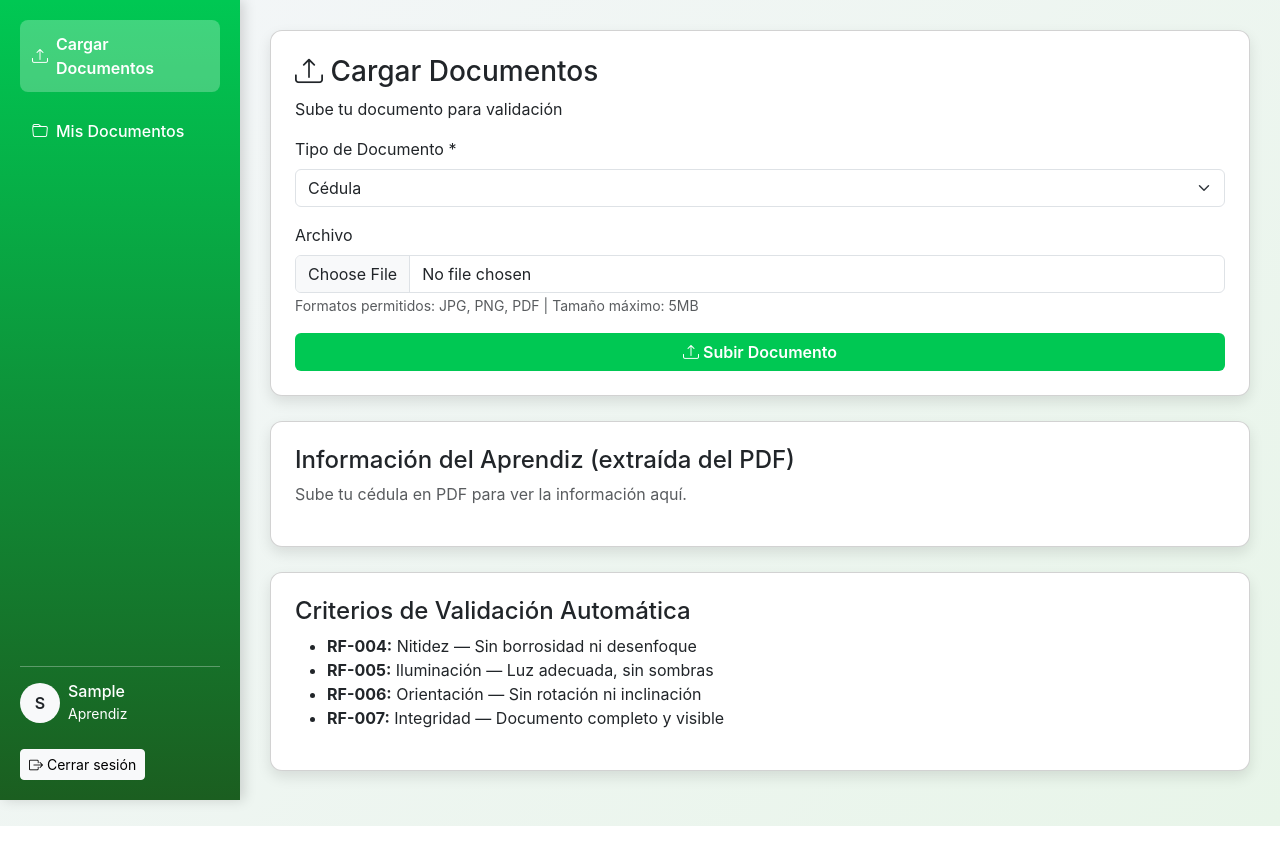
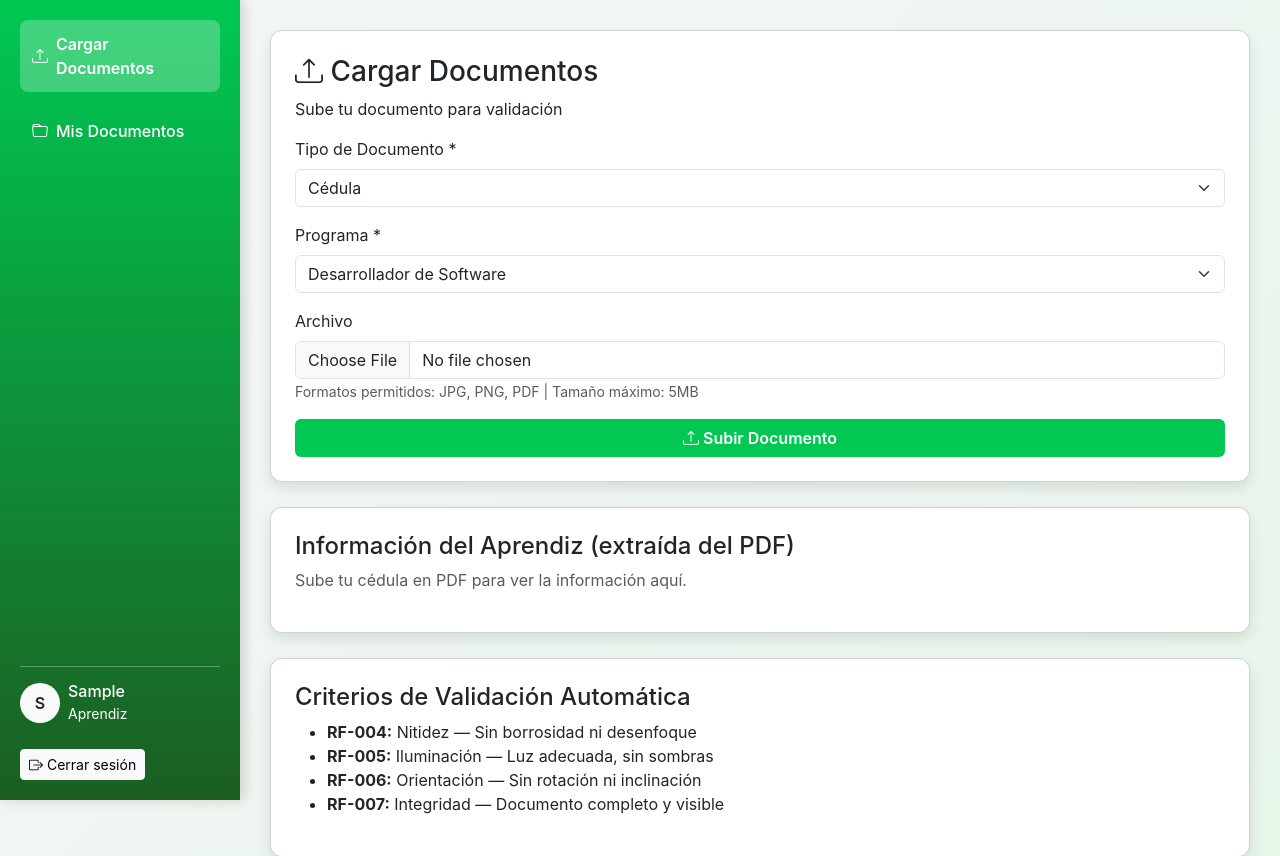
Before and after one commit to Resideth/sna-2.0, a Django app: page /cargar_documentos/ in a window 1280 px wide. Shown: the top 856 px of the page. Before the commit the page ends 826 px from the top, so only its background shows below. Run offline with Django 5.2, Linux system fonts and the light colour scheme; the visitor is signed in with stand-in values (Sample User, id 1).

Commit message:
Agregado campo Programa en formulario y backend

```diff
--- a/Frontend-documentos-ia1.0/home/templates/cargar_documentos.html
+++ b/Frontend-documentos-ia1.0/home/templates/cargar_documentos.html
@@ -128,6 +128,12 @@
                     </select>
                 </div>
                 <div class="mb-3">
+                    <label class="form-label">Programa *</label>
+                    <select class="form-select" name="programa" required>
+                        <option value="desarrollador_software" selected>Desarrollador de Software</option>
+                    </select>
+                </div>
+                <div class="mb-3">
                     <label class="form-label">Archivo</label>
                     <input type="file" class="form-control" name="archivo" required>
                     <small class="text-muted">Formatos permitidos: JPG, PNG, PDF | Tamaño máximo: 5MB</small>
```
